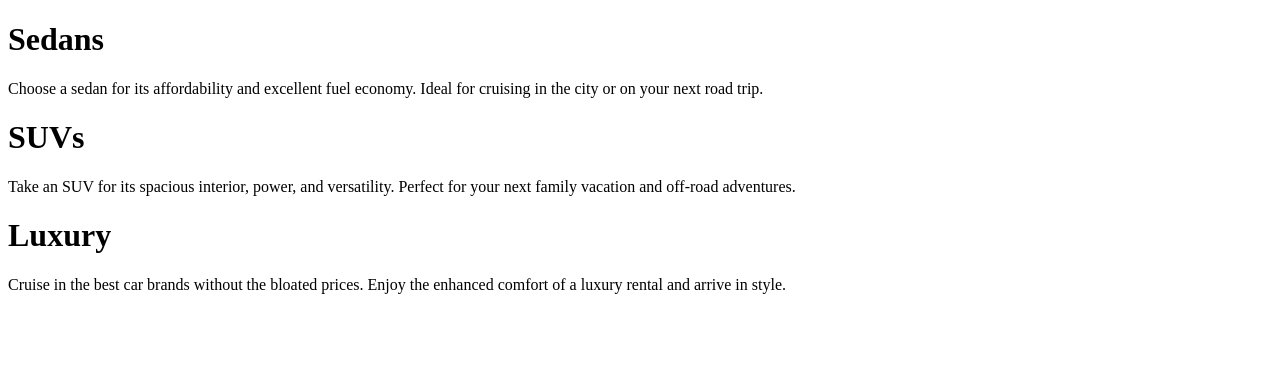
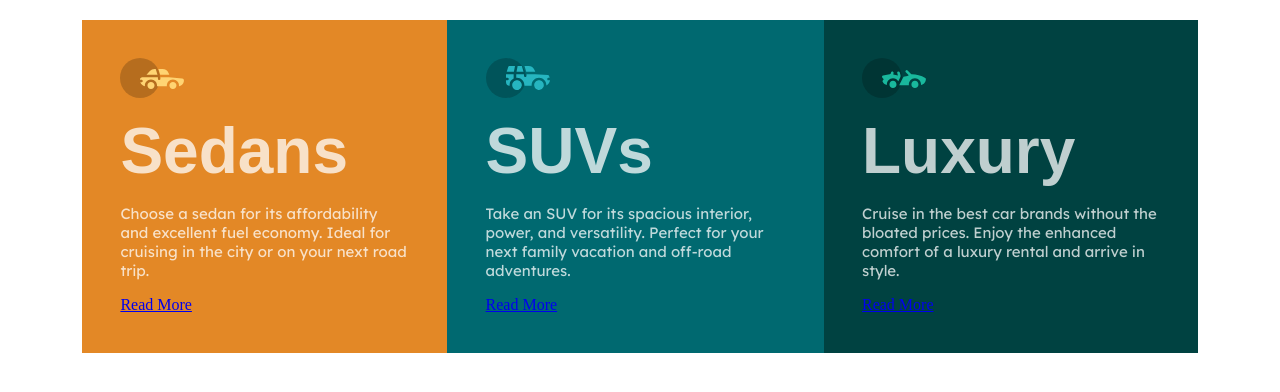
Before and after one commit to 369webforall/html-css-projects, a plain HTML site: page index.html in a window 1280 px wide. Drawn offline with Linux system fonts and the light colour scheme; a web font is replaced by a local one.

Commit message:
added css

```diff
--- a/index.html
+++ b/index.html
@@ -13,29 +13,39 @@
     />
 
     <title>Frontend Mentor | 3-column preview card component</title>
+    <link rel="stylesheet" href="./style.css" />
   </head>
   <body>
     <div class="main">
       <div class="container">
-        <div>
+        <div class="flex">
+          <div class="boxa">
+            <img src="./images/icon-sedans.svg" alt="sedans" />
             <h1>Sedans</h1>
             <p>
               Choose a sedan for its affordability and excellent fuel economy.
               Ideal for cruising in the city or on your next road trip.
             </p>
+            <a href="#">Read More</a>
           </div>
-        <div>
+          <div class="boxb">
+            <img src="./images/icon-suvs.svg" alt="suv" />
             <h1>SUVs</h1>
             <p>
               Take an SUV for its spacious interior, power, and versatility.
               Perfect for your next family vacation and off-road adventures.
             </p>
-          <p></p>
+            <a href="#">Read More</a>
           </div>
-        <div>
+          <div class="boxc">
+            <img src="./images/icon-luxury.svg" alt="luxury car" />
             <h1>Luxury</h1>
-          Cruise in the best car brands without the bloated prices. Enjoy the
-          enhanced comfort of a luxury rental and arrive in style.
+            <p>
+              Cruise in the best car brands without the bloated prices. Enjoy
+              the enhanced comfort of a luxury rental and arrive in style.
+            </p>
+            <a href="#">Read More</a>
+          </div>
         </div>
       </div>
     </div>
--- a/style.css
+++ b/style.css
@@ -33,3 +33,49 @@ h2 {
   font-weight: 700;
   font-style: normal;
 }
+
+.main {
+  padding: 20px;
+}
+img,
+h1,
+p {
+  margin-bottom: 16px;
+  display: block;
+}
+.flex {
+  display: flex;
+  flex-direction: column;
+}
+
+.boxa {
+  background-color: var(--bright-orange);
+  padding: 3vmax;
+  color: var(--para-white);
+}
+
+.boxb {
+  background-color: var(--darkcyan);
+  padding: 3vmax;
+  color: var(--para-white);
+}
+
+.boxc {
+  background-color: var(--vdc);
+  padding: 3vmax;
+  color: var(--para-white);
+}
+
+h1 {
+  font-size: 5vmax;
+}
+
+p {
+  font-size: 15px;
+}
+
+@media (min-width: 370px) {
+  .flex {
+    flex-direction: row;
+  }
+}
```
Lines whose indentation alone changed are shown as unchanged.
